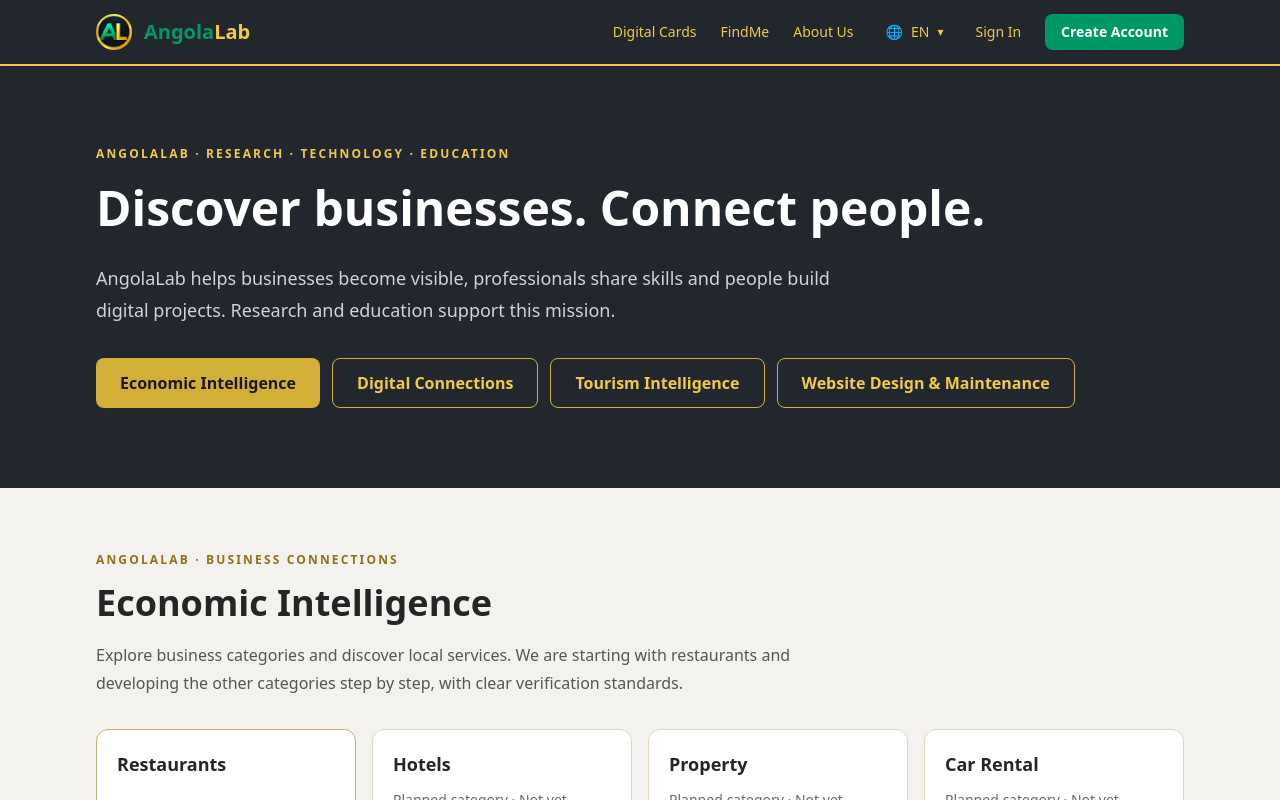
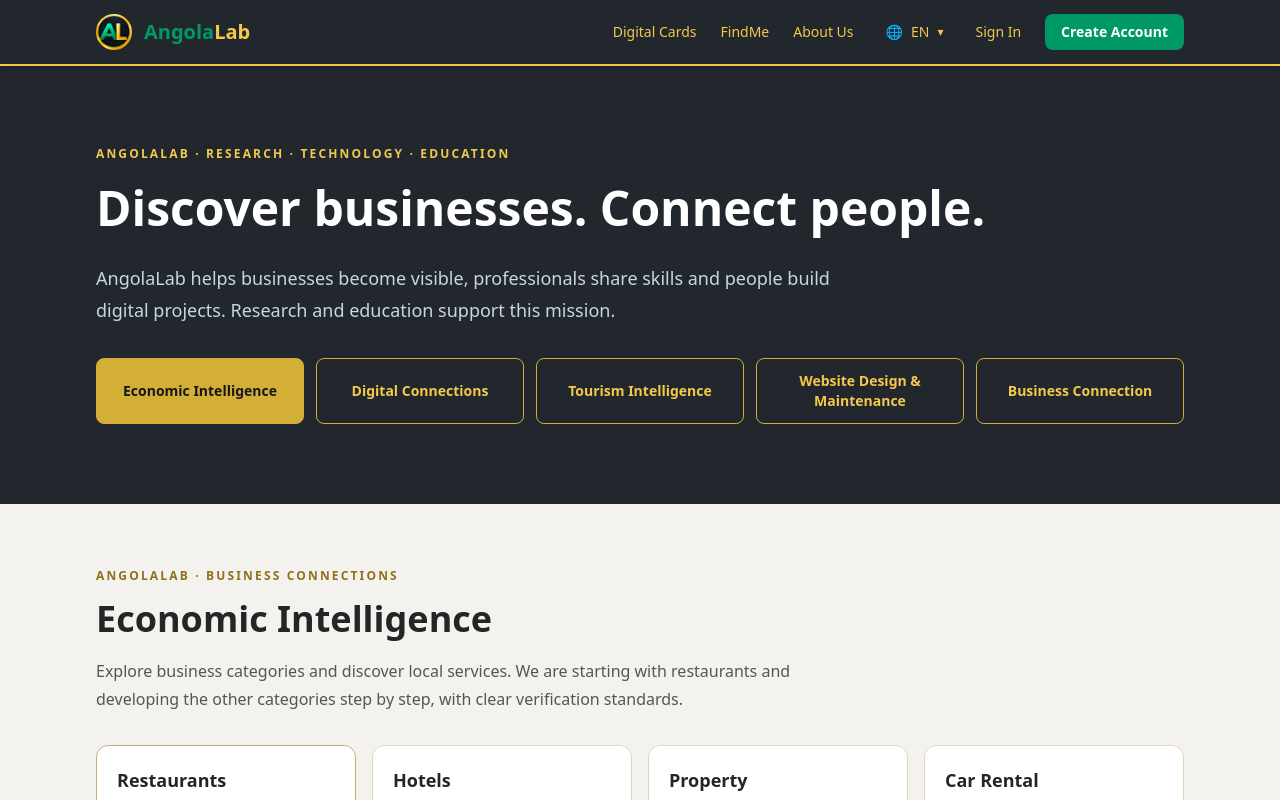
Before and after one commit to oswaldodeal/angolalab-restaurants, a Next.js app: page /en in a window 1280 px wide. Shown: the top 800 px of the page. Built offline with nearby package versions, Linux system fonts and the light colour scheme.

Commit message:
Show all five ecosystem shortcuts on EN Home

```diff
--- a/app/en/page.tsx
+++ b/app/en/page.tsx
@@ -9,13 +9,13 @@ export default function EcosystemHomePage() {
     <p className="mb-4 hidden text-xs font-bold uppercase tracking-[0.18em] text-[#f2c94c] sm:block">AngolaLab · Research · Technology · Education</p>
     <h1 className="max-w-4xl text-3xl font-bold leading-tight text-white sm:text-5xl">Discover businesses. Connect people.</h1>
     <p className="mt-6 hidden max-w-3xl text-lg leading-8 text-slate-300 sm:block">AngolaLab helps businesses become visible, professionals share skills and people build digital projects. Research and education support this mission.</p>
-    <div className="mt-6 grid grid-cols-2 gap-2 sm:mt-8 sm:flex sm:flex-wrap sm:gap-3">
-     <a href="#business-directory" className="inline-flex min-h-12 items-center justify-center rounded-lg bg-[#d4af37] px-2 py-3 text-center text-sm font-semibold text-[#171717] hover:bg-[#f2c94c] sm:px-6 sm:text-base"><span className="sm:hidden">AEIS Research</span><span className="hidden sm:inline">Economic Intelligence</span></a>
-     <a href="#connections" className="inline-flex min-h-12 items-center justify-center rounded-lg border border-[#d4af37] px-2 py-3 text-center text-sm font-semibold text-[#f2c94c] hover:bg-white/10 sm:px-6 sm:text-base"><span className="sm:hidden">Connections</span><span className="hidden sm:inline">Digital Connections</span></a>
-     <a href="#tourism" className="inline-flex min-h-12 items-center justify-center rounded-lg border border-[#d4af37] px-2 py-3 text-center text-sm font-semibold text-[#f2c94c] hover:bg-white/10 focus-visible:outline-2 focus-visible:outline-offset-2 focus-visible:outline-[#f2c94c] sm:px-6 sm:text-base">Tourism Intelligence</a>
-     <a href="#website-design" className="inline-flex min-h-12 items-center justify-center rounded-lg border border-[#d4af37] px-2 py-3 text-center text-sm font-semibold text-[#f2c94c] hover:bg-white/10 focus-visible:outline-2 focus-visible:outline-offset-2 focus-visible:outline-[#f2c94c] sm:px-6 sm:text-base">Website Design &amp; Maintenance</a>
-    </div>
-   </div>
+    <div className="mt-6 grid grid-cols-2 gap-2 sm:mt-8 sm:gap-3 md:grid-cols-3 xl:grid-cols-5">
+     <a href="#business-directory" className="inline-flex min-h-12 items-center justify-center rounded-lg border border-[#d4af37] bg-[#d4af37] px-3 py-3 text-center text-sm font-semibold leading-5 text-[#171717] hover:bg-[#f2c94c] focus-visible:outline-2 focus-visible:outline-offset-2 focus-visible:outline-[#f2c94c] sm:px-4">Economic Intelligence</a>
+     <a href="#connections" className="inline-flex min-h-12 items-center justify-center rounded-lg border border-[#d4af37] px-3 py-3 text-center text-sm font-semibold leading-5 text-[#f2c94c] hover:bg-white/10 focus-visible:outline-2 focus-visible:outline-offset-2 focus-visible:outline-[#f2c94c] sm:px-4">Digital Connections</a>
+     <a href="#tourism" className="inline-flex min-h-12 items-center justify-center rounded-lg border border-[#d4af37] px-3 py-3 text-center text-sm font-semibold leading-5 text-[#f2c94c] hover:bg-white/10 focus-visible:outline-2 focus-visible:outline-offset-2 focus-visible:outline-[#f2c94c] sm:px-4">Tourism Intelligence</a>
+     <a href="#website-design" className="inline-flex min-h-12 items-center justify-center rounded-lg border border-[#d4af37] px-3 py-3 text-center text-sm font-semibold leading-5 text-[#f2c94c] hover:bg-white/10 focus-visible:outline-2 focus-visible:outline-offset-2 focus-visible:outline-[#f2c94c] sm:px-4">Website Design &amp; Maintenance</a>
+     <a href="#business-connection" className="inline-flex min-h-12 items-center justify-center rounded-lg border border-[#d4af37] px-3 py-3 text-center text-sm font-semibold leading-5 text-[#f2c94c] hover:bg-white/10 focus-visible:outline-2 focus-visible:outline-offset-2 focus-visible:outline-[#f2c94c] sm:px-4 col-span-2 md:col-span-1">Business Connection</a>
+    </div></div>
   </section>
   <section id="business-directory" aria-labelledby="business-directory-title" className="scroll-mt-24 bg-[#f3f2ef] py-14 text-[#252525] sm:py-16">
    <div className="page-rail">
@@ -36,7 +36,7 @@ export default function EcosystemHomePage() {
     <p className="mt-5 text-sm leading-6 text-[#70695b]">Restaurants opens the business directory; Education links to the AEIS platform. Other business categories are planned and are not yet open for registration or listing.</p>
    </div>
   </section>
-  <a href="/business-connection/index.html?lang=en" className="block border-b-4 border-[#e4bd62] bg-[#181817] py-10 text-white focus-visible:outline-2 focus-visible:-outline-offset-4 focus-visible:outline-[#e4bd62] sm:py-16">
+  <a id="business-connection" href="/business-connection/index.html?lang=en" className="scroll-mt-24 block border-b-4 border-[#e4bd62] bg-[#181817] py-10 text-white focus-visible:outline-2 focus-visible:-outline-offset-4 focus-visible:outline-[#e4bd62] sm:py-16">
    <div className="page-rail">
     <p className="text-sm font-bold uppercase tracking-widest text-[#e4bd62]">Business Connection</p>
     <h2 className="mt-4 max-w-4xl text-3xl font-bold leading-tight sm:text-6xl">We connect your business to Angola.</h2>
```
